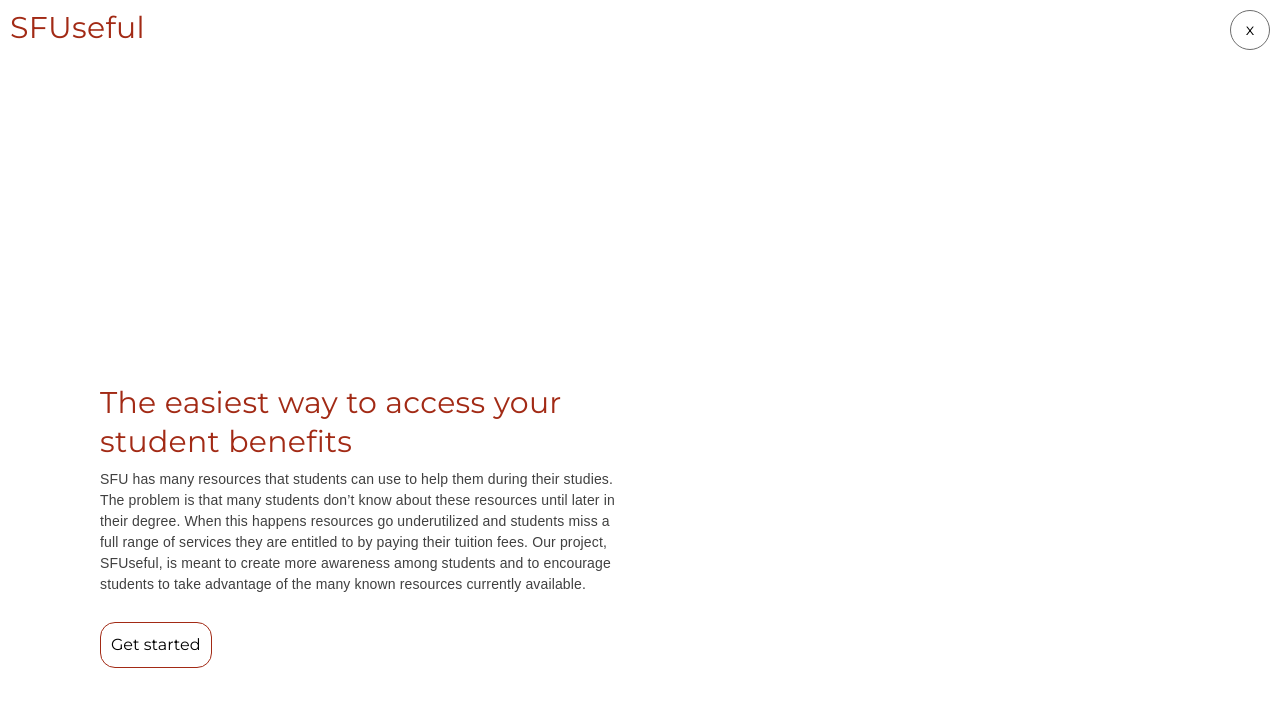
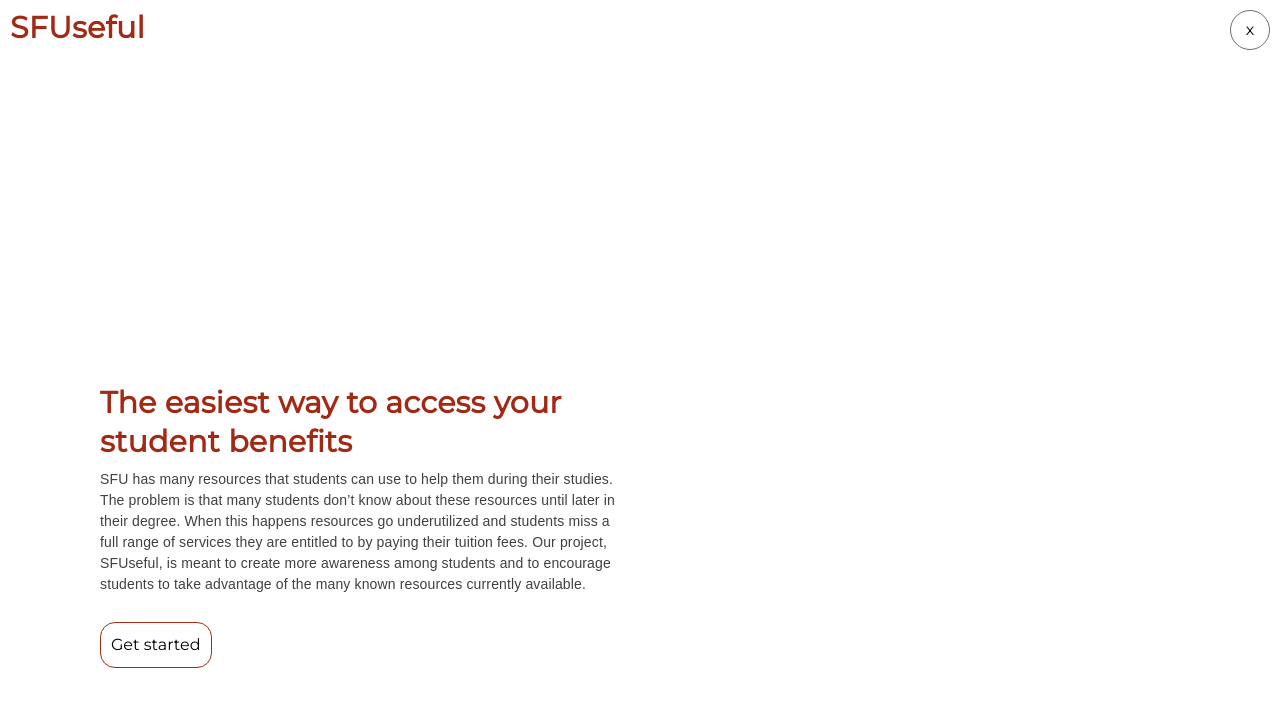
Before and after one commit to oklex/sfuseful, a React (Create React App) app: page / in a window 1280 px wide. Shown: the top 706 px of the page. Built offline with nearby package versions, Linux system fonts and the light colour scheme; a web font is replaced by a local one.

Commit message:
updated visuals for nav

```diff
--- a/src/components/Navigation/SuperNavigation.scss
+++ b/src/components/Navigation/SuperNavigation.scss
@@ -3,12 +3,14 @@
 .navigation {
   z-index: 1000;
   position: fixed;
-  top: 0px;
+  // top: 0px;
   padding: 5px;
   width: 100%;
   min-width: 200px;
   height: auto;
-  background-color: $light-grey;
+  background-color: white;
+
+  box-shadow: 0px 4px 4px rgba(0, 0, 0, 0.2);
   a,
   h1,
   h2,
@@ -20,7 +22,36 @@
     padding-right: 5px;
     padding-left: 10px;
   }
-  .nav-item {
-    // padding-top: 15px;
+  .logo {
+    .logo-text {
+      // display: inline;
+      // padding-top: calc((100% - 1em) /2);
+      // padding-top: 15px;
+      height: 100%;
+      font-weight: 600;
+      font-size: 30px;
+      line-height: 60px;
+      color: $brand-red;
+    }
+    .logo-img {
+      padding-top: 5px;
+      padding-bottom: 5px;
+      height: 58px;
+    }
+  }
+  .links {
+    height: 1em;
+    margin-top: 1em;
+    .nav-item {
+        padding: 0px;
+        margin: 0px;
+    }
   }
 }
+
+
+@media only screen and (max-width: 720px) {
+  .links {
+    visibility: hidden;
+  }
+}
--- a/src/components/Navigation/SuperNavigation.tsx
+++ b/src/components/Navigation/SuperNavigation.tsx
@@ -1,18 +1,30 @@
 import React from "react";
 import { Link } from "react-router-dom";
 import "./SuperNavigation.scss";
+const logo: string = "/logo.png";
 
 class SuperNavigation extends React.Component<{}, {}> {
   render() {
     return (
       <div>
         <div className="navigation d-flex justify-content-between">
-          <Link to={"/"}>
-            <h1>SFUseful</h1>
-          </Link>
-          <Link to={"/contact"} className="nav-item">
-            <p>contact us</p>
-          </Link>
+          <div className="logo">
+            <Link to={"/"}>
+              <img src={logo} className="logo-img" />{" "}
+              {/* <span className="logo-text redText">SFUseful</span> */}
+            </Link>
+          </div>
+
+          <div className='links'>
+            <Link to={"/contact"} className="nav-item">
+              contact us
+            </Link>
+          </div>
+          <div className='links'>
+            <span className="nav-item">
+              subscribe
+            </span>
+          </div>
         </div>
       </div>
     );
--- a/src/containers/App/App.scss
+++ b/src/containers/App/App.scss
@@ -2,19 +2,19 @@
 
 .App {
   .navigation {
-    position: fixed;
-    top: 0px;
-    padding: 5px;
-    width: 100%;
-    min-width: 200px;
-    height: auto;
-    background-color: $light-grey;
-    a, h1, h2, h3, h4, h5, h6, p{
-      padding-right: 5px;
-      padding-left: 10px;
-    }
-    .nav-item{
-      padding-top: 15px;
-    }
+    // position: fixed;
+    // top: 0px;
+    // padding: 5px;
+    // width: 100%;
+    // min-width: 200px;
+    // height: auto;
+    // background-color: $light-grey;
+    // a, h1, h2, h3, h4, h5, h6, p{
+    //   padding-right: 5px;
+    //   padding-left: 10px;
+    // }
+    // .nav-item{
+    //   padding-top: 15px;
+    // }
   }
 }
--- a/src/containers/App/App.tsx
+++ b/src/containers/App/App.tsx
@@ -45,7 +45,7 @@
               content="width=device-width, initial-scale=1.0"
             />
           </Helmet>
-          {/* <SuperNavigation /> */}
+          <SuperNavigation />
           <SplashPageWrapper />
           <Switch>
             <Route exact path="/" component={this.showServicesList} />
--- a/src/containers/SearchList/SearchList.scss
+++ b/src/containers/SearchList/SearchList.scss
@@ -1,11 +1,11 @@
 @import "../../styles/colours.scss";
 
-.filter {
-  padding-top: 40vh;
-}
+// .filter {
+//   padding-top: 40vh;
+// }
 
 .SearchList {
-  padding-top: 30px;
+  padding-top: 80px;
   .contentList {
     padding-left: 30px !important;
     padding-right: 30px !important;
@@ -18,7 +18,7 @@
     }
   }
   .filterBar {
-    padding-top: 15px;
+    // padding-top: 15px;
     .filterConents {
       overflow-y: auto;
       overflow-x: hidden;
--- a/src/styles/typography.scss
+++ b/src/styles/typography.scss
@@ -26,15 +26,18 @@
   }
 
   h1 {
+    font-weight: 600;
     font-size: 30px;
     line-height: 30px + $basicLinePadding;
     color: $brand-red;
   }
   h2 {
+    font-weight: 600;
     font-size: 25px;
     line-height: 25px + $basicLinePadding;
   }
   h3 {
+    font-weight: 600;
     font-size: 20px;
     line-height: 20px + $basicLinePadding;
   }
```
Also changed, not shown: public/logo.png (added).
